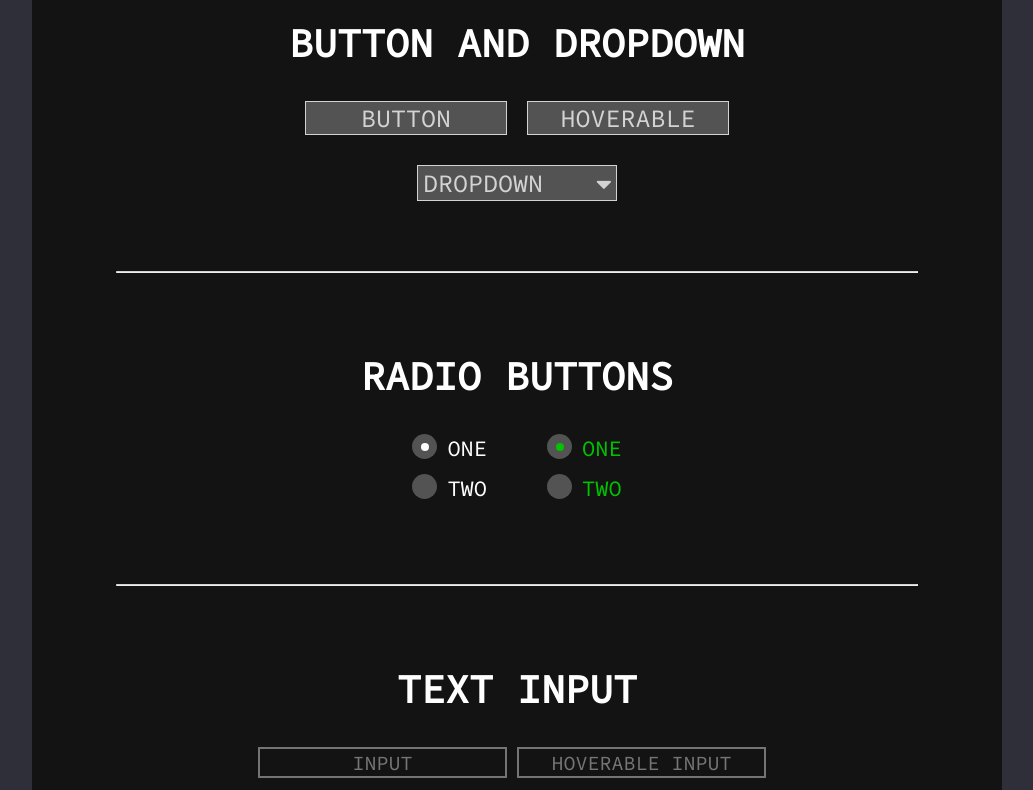
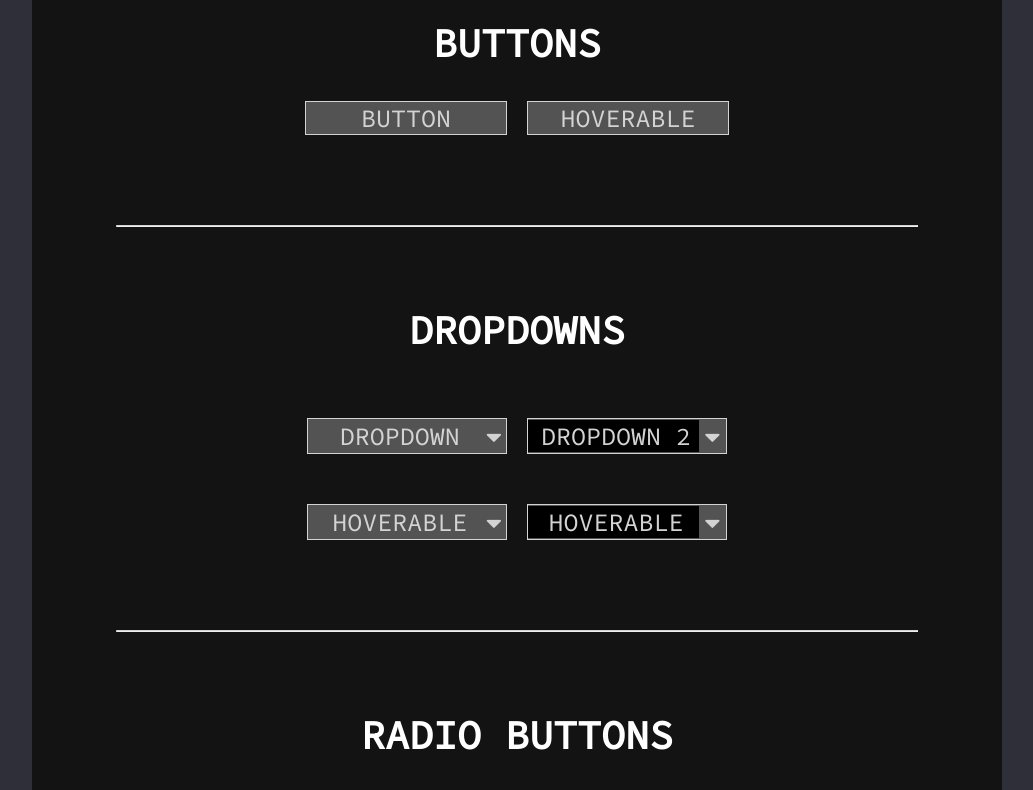
Before and after one commit to baranonen/ECAM.css, a plain HTML site: page index.html in a window 1280 px wide. Shown: the part 2500-3290 px from the top of the page, without its empty margins (123-1156 px from the left). Drawn offline with Linux system fonts and the light colour scheme.

Commit message:
More dropdown styles added

```diff
--- a/ecam.css
+++ b/ecam.css
@@ -3,7 +3,7 @@
   --amber: #ff9900;
   --red: #d62631;
   --azure: #4d92ca;
-  --lighterazure: #60a3da;
+  --lighterazure: #66b1ee;
   --gray: #535353;
   --lightgray: #747474;
   --button-text: #d3d3d3;
@@ -153,13 +153,30 @@ label {
 
 .dropdownbutton {
     justify-content: space-between;
-    padding-left: 5px;
     padding-right: 5px;
+    padding-left: 0px;
+}
+
+.darkdropdown {
+  background-color: black;
+}
+
+.dropdownicon {
+  background-color: var(--gray);
+  width: 20px;
+  padding-left: 5px;
 }
 
 .dropdown {
   position: relative;
   display: inline-block;
+}
+
+.dropdowntext {
+  padding-left: 5px;
+  font-size: 25px;
+  width: 100%;
+  text-align: center;
 }
 
 .dropdown-content {
@@ -177,6 +194,7 @@ label {
   color: var(--button-text);
   text-decoration: none;
   display: block;
+  text-align: center;
 }
 
 .dropdown:hover {
@@ -263,6 +281,7 @@ label {
   border-style: solid;
   text-align: center;
   outline: none;
+  border-radius: 0px;
   color: var(--azure);
   font-family: 'Source Code Pro', monospace;
 }
@@ -274,7 +293,7 @@ label {
   text-align: center;
   background-color: var(--lighter-background);
   width: 300px;
-  height: 150px;
+  height: 120px;
   border-width: 0.5px;
   border-color: var(--button-text);
   border-style: solid;
--- a/index.html
+++ b/index.html
@@ -89,27 +89,68 @@
 
         <hr class="ecamdivider">
 
-        <h2 class="text ecamheader">BUTTON AND DROPDOWN</h2>
+        <h2 class="text ecamheader">BUTTONS</h2>
 
-        <div class="radios">
+        <div class="showcasediv">
             <a class="button showcase" href="#">BUTTON</a>
             <a class="button hoverable showcase" href="#">HOVERABLE</a>
         </div>
 
-        <div class="dropdown">
-            <button class="button dropdownbutton">DROPDOWN <i class="fa fa-sort-desc"></i></button>
-            <div class="button dropdown-content">
-              <a href="#">Option 1</a>
-              <a href="#">Option 2</a>
-              <a href="#">Option 3</a>
-            </div>
+
+        <hr class="ecamdivider">
+
+        <h2 class="text ecamheader">DROPDOWNS</h2>
+
+        <div class="showcasediv">
+                <div class="dropdown showcase">
+                        <button class="button dropdownbutton"><a class="text dropdowntext">DROPDOWN</a><i class="fa fa-sort-desc"></i></button>
+                        <div class="button dropdown-content">
+                          <a href="#">Option 1</a>
+                          <a href="#">Option 2</a>
+                          <a href="#">Option 3</a>
+                        </div>
+                    </div>
+
+
+                    <div class="dropdown showcase">
+                        <button class="button dropdownbutton"><a class="text dropdowntext darkdropdown">DROPDOWN 2</a><i class="dropdownicon fa fa-sort-desc"></i></button>
+                        <div class="button dropdown-content">
+                          <a href="#">Option 1</a>
+                          <a href="#">Option 2</a>
+                          <a href="#">Option 3</a>
+                        </div>
+                    </div>
+
+        </div>
+        <div class="showcasediv">
+
+
+                <div class="dropdown showcase">
+                    <button class="button dropdownbutton hoverable"><a class="text dropdowntext">HOVERABLE</a><i class="fa fa-sort-desc"></i></button>
+                    <div class="button dropdown-content">
+                      <a href="#">Option 1</a>
+                      <a href="#">Option 2</a>
+                      <a href="#">Option 3</a>
+                    </div>
+                </div>
+
+
+                <div class="dropdown showcase">
+                    <button class="button dropdownbutton hoverable"><a class="text dropdowntext darkdropdown">HOVERABLE</a><i class="dropdownicon fa fa-sort-desc"></i></button>
+                    <div class="button dropdown-content">
+                      <a href="#">Option 1</a>
+                      <a href="#">Option 2</a>
+                      <a href="#">Option 3</a>
+                    </div>
+                </div>
+
         </div>
 
         <hr class="ecamdivider">
 
         <h2 class="text ecamheader">RADIO BUTTONS</h2>
 
-        <div class="radios">
+        <div class="showcasediv">
 
         <div class="radiodiv">
         <label class="container">ONE
@@ -139,7 +180,7 @@
 
     <h2 class="text ecamheader">TEXT INPUT</h2>
 
-    <div class="radios">
+    <div class="showcasediv">
         <input class="textinput" type="text" name="Input" id="Input" placeholder="INPUT">
         <input class="textinput hoverable showcase" type="text" name="Input" id="Input" placeholder="HOVERABLE INPUT">
     </div>
--- a/website.css
+++ b/website.css
@@ -91,9 +91,10 @@ footer p {
     margin-top: 30px;
 }
 
-.radios {
+.showcasediv {
     display: flex;
     flex-direction: row;
+    margin-bottom: 20px;
 }
 
 .icon {
```
